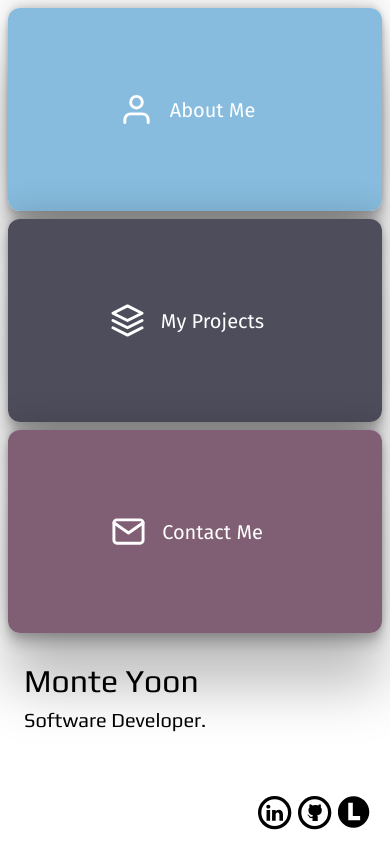
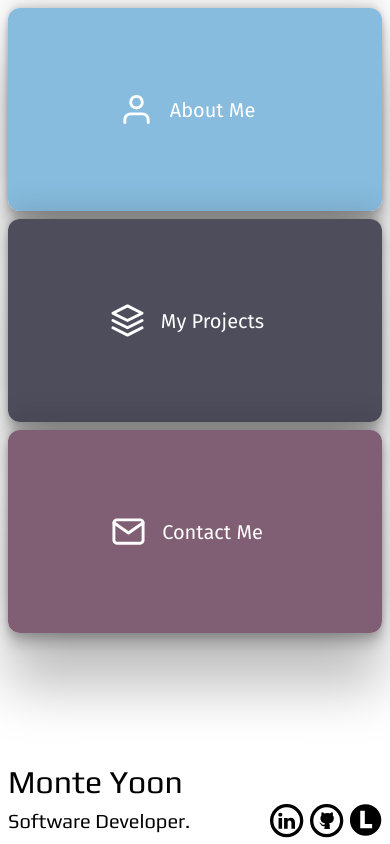
Before and after one commit to Yontemoon/my-portfolio, a Next.js app: page / in a window 390 px wide. Built offline with nearby package versions, Linux system fonts and the light colour scheme.

Commit message:
fixed link positioning

```diff
--- a/app/components/MaxHomePage.tsx
+++ b/app/components/MaxHomePage.tsx
@@ -1,16 +1,22 @@
 import { play } from "../lib/fonts";
 import clsx from "clsx";
+import MyLinks from "./MyLinks";
 
 const MaxHomePage = () => {
   return (
     <div
       className={clsx(
         play.className,
-        "delayed-fade-animation fixed flex flex-col z-10 mb-2 mr-5"
+        "delayed-fade-animation relative flex flex-col z-10 min-h-28 h-full w-full"
       )}
     >
-      <h1>Monte Yoon</h1>
-      <h2>Software Developer.</h2>
+      <div className="absolute bottom-0 left-0 lg:top-0">
+        <h1>Monte Yoon</h1>
+        <h2 className="mb-2">Software Developer.</h2>
+      </div>
+      <div className={clsx("absolute bottom-0 right-0 ")}>
+        <MyLinks />
+      </div>
     </div>
   );
 };
--- a/app/components/MiniHomePage.tsx
+++ b/app/components/MiniHomePage.tsx
@@ -2,6 +2,8 @@ import React, { Dispatch, SetStateAction } from "react";
 
 import BackArrow from "../icons/back-arrow";
 import { play } from "../lib/fonts";
+import MyLinks from "./MyLinks";
+import clsx from "clsx";
 
 const MiniHomePage = ({
   setShowBack,
@@ -11,21 +13,22 @@ const MiniHomePage = ({
   showBack: boolean;
 }) => {
   return (
-    <div className={play.className}>
-      <div className="relative m-0">
-        <h2 className="delayed-fade-animation fixed lg:-rotate-90 lg:-right-16 lg:top-20 z-30 lg:mr-5 lg:mt-3 text-nowrap overflow-hidden">
+    <div className={clsx("relative m-0 w-full h-full", play.className)}>
+      <h2 className="delayed-fade-animation absolute lg:-rotate-90 lg:-right-16 lg:top-20 z-30 lg:mr-5 lg:mt-3 text-nowrap overflow-hidden">
         Monte Yoon
       </h2>
+      <div className="absolute lg:bottom-14 lg:right-0 bottom-0 ">
+        <MyLinks />
+      </div>
       <div
         id="exitIcon"
         className={showBack ? `showExit exitIcon` : `exitIcon`}
       >
         {
           <div className={`fixed bottom-0 right-0 m-2`}>
-              <BackArrow width={44} />
+            <BackArrow width={40} />
           </div>
         }
-        </div>
       </div>
     </div>
   );
--- a/app/components/MiniPage.tsx
+++ b/app/components/MiniPage.tsx
@@ -1,6 +1,6 @@
 const MiniPage = ({ header, children }: { header: string; children: any }) => {
   return (
-    <div className="flex lg:items-end items-center justify-center fade-animation ">
+    <div className="flex lg:items-end items-center justify-center fade-animation delayed-fade-animation">
       <div className="flex flex-row items-center lg:mb-8  mb-0 lg:flex-col ">
         {children}
         <h2 className="text-center p-4 text-white">{header}</h2>
--- a/app/components/MyLinks.tsx
+++ b/app/components/MyLinks.tsx
@@ -1,20 +1,14 @@
-"use client";
-
 import LetterBoxd from "../icons/LetterBoxedLogo";
 import Linkedin from "../icons/LinkedinIcon";
 import Github from "../icons/GithubIcon";
-// import usepath
 
-const MyLinks = ({ current }: { current: string }) => {
+const MyLinks = () => {
   return (
-    <div className="delayed-fade-animation">
-      {current === "" ? (
-        <span className="fixed flex mb-2 mr-5 bottom-0 right-0 z-10 delayed-fade-animation">
+    <div className="delayed-fade-animation flex lg:flex-col flex-row align-middle">
       <a
         href="https://www.linkedin.com/in/monte-yoon-a1108114a/"
         rel="noopener noreferrer"
         target="_blank"
-            // className="delayed-fade-animation"
       >
         <Linkedin />
       </a>
@@ -22,7 +16,6 @@ const MyLinks = ({ current }: { current: string }) => {
         href="https://github.com/Yontemoon"
         rel="noopener noreferrer"
         target="_blank"
-            // className="name-fade-animation"
       >
         <Github />
       </a>
@@ -30,39 +23,9 @@ const MyLinks = ({ current }: { current: string }) => {
         href="https://letterboxd.com/Holycrabs/"
         rel="noopener noreferrer"
         target="_blank"
-            // className="name-fade-animation"
       >
         <LetterBoxd />
       </a>
-        </span>
-      ) : (
-        <div className="delayed-fade-animation fixed lg:right-0 lg:bottom-32 lg:mr-1 bottom-0 right-32 z-20 flex flex-row lg:flex-col">
-          <a
-            href="https://www.linkedin.com/in/monte-yoon-a1108114a/"
-            rel="noopener noreferrer"
-            target="_blank"
-            // className="name-fade-animation"
-          >
-            <Linkedin />
-          </a>
-          <a
-            href="https://github.com/Yontemoon"
-            rel="noopener noreferrer"
-            target="_blank"
-            // className="name-fade-animation"
-          >
-            <Github />
-          </a>
-          <a
-            href="https://letterboxd.com/Holycrabs/"
-            rel="noopener noreferrer"
-            target="_blank"
-            // className="name-fade-animation"
-          >
-            <LetterBoxd />
-          </a>
-        </div>
-      )}
     </div>
   );
 };
--- a/app/globals.css
+++ b/app/globals.css
@@ -35,20 +35,6 @@ h3 {
     font-size: 1rem;
   }
 }
-/*
-@media (max-width: 480px) {
-  h1 {
-    font-size: 1.75rem;
-  }
-
-  h2 {
-    font-size: 1rem;
-  }
-
-  h3 {
-    font-size: 0.875rem;
-  }
-} */
 
 a {
   font-weight: bold;
@@ -56,10 +42,6 @@ a {
 }
 a:hover {
   color: #9c6615;
-}
-
-#home {
-  margin: 1rem;
 }
 
 textarea:focus,
@@ -141,22 +123,3 @@ button:hover {
   scrollbar-width: thin;
   scroll-margin: 10px;
 }
-
-/* div::-webkit-scrollbar {
-  width: 1em;
-}
-
-div::-webkit-scrollbar-track {
-  border-radius: 10px;
-  -webkit-box-shadow: inset 0 0 6px rgba(0, 0, 0, 0.3);
-}
-
-div::-webkit-scrollbar-thumb {
-  border-radius: 10px;
-  background-color: #00bd86;
-  outline: 2px solid slategrey;
-}
-
-div::-webkit-scrollbar:vertical {
-  display: none;
-} */
--- a/app/page.tsx
+++ b/app/page.tsx
@@ -75,7 +75,7 @@ export default function Home() {
         </div>
         <div
           id="home"
-          style={{ width: "100%" }}
+          className="w-full"
           onClick={() => setCurrent("")}
           onMouseOver={() => setShowBack(true)}
           onMouseOut={() => setShowBack(false)}
@@ -87,7 +87,6 @@ export default function Home() {
           )}
         </div>
       </Layout>
-      <MyLinks current={current} />
     </>
   );
 }
```
Lines whose indentation alone changed are shown as unchanged.
